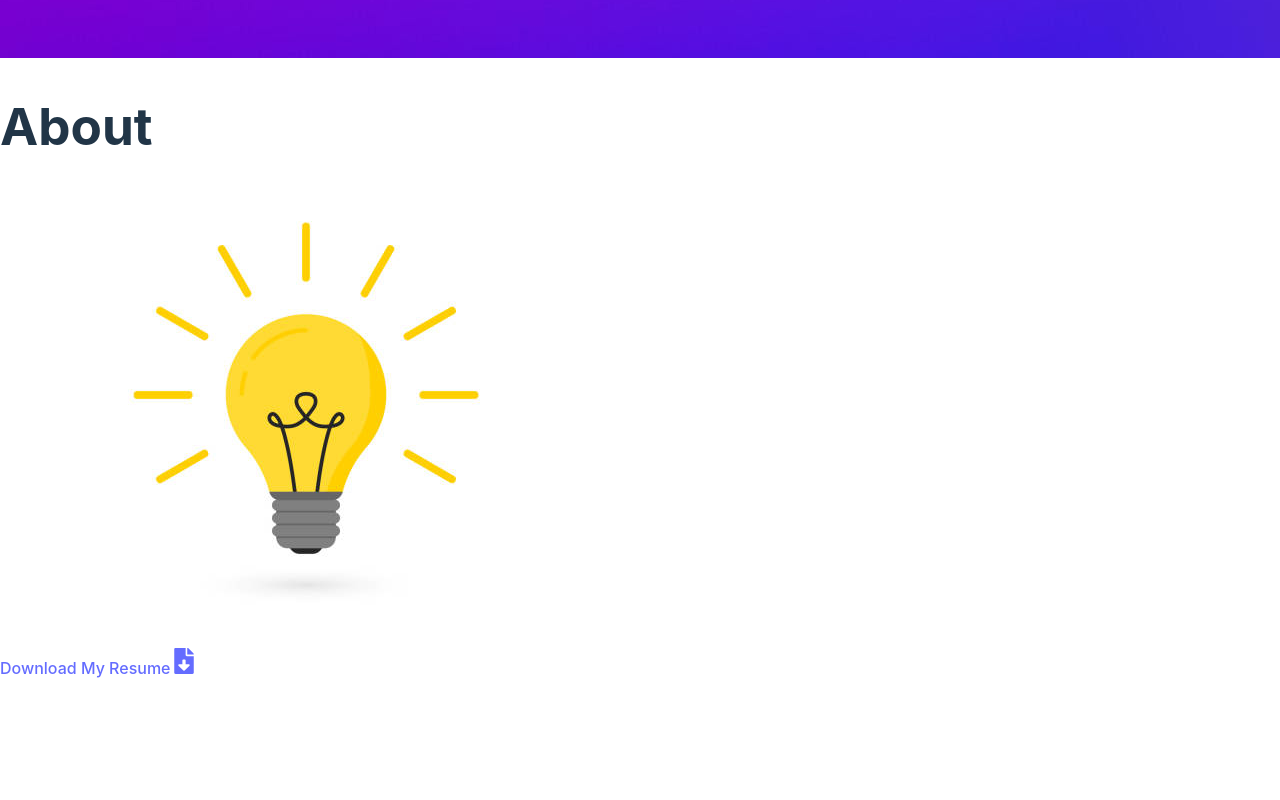
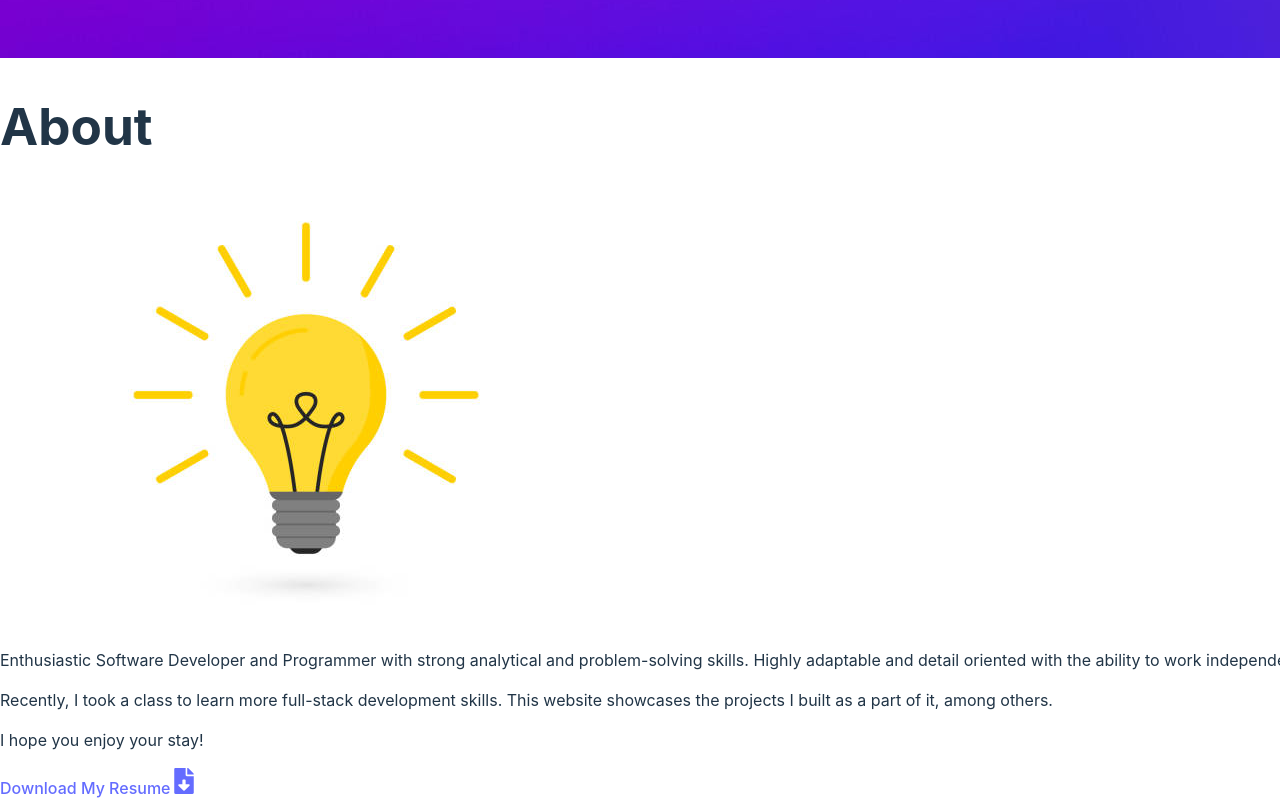
Before and after one commit to spm61/react-profile-site, a React (Vite) app: page /react-portfolio/about in a window 1280 px wide. Shown: the part 4002-4802 px from the top of the page. Before the commit the page ends 4682 px from the top, so only its background shows below. Built offline with nearby package versions, Linux system fonts and the light colour scheme.

Commit message:
add about text.

```diff
--- a/src/components/About.jsx
+++ b/src/components/About.jsx
@@ -9,7 +9,7 @@ const About = () => {
       <img
         className='w-full h-screen object-cover object-center'
         src={gradient}
-        alt=''
+        alt='Background Gradient'
       />
       <div className='w-full h-screen absolute top-0 left-0 bg-white/50'>
         <div className='max-w-[1040px] m-auto md:pl-20 p-4 sm:py-10 py-4'>
@@ -19,15 +19,21 @@ const About = () => {
           <img
             className='object-center mx-auto sm:max-w-3xl max-w-[300px] sm:mt-10 mt-4 rounded-md shadow-xl shadow-gray-900'
             src={lightbulb}
-            alt=''
+            alt='A bright lighbulb'
           />
 
           <div className='justify-center items-center'>
             <p className='font-medium text-center sm:text-2xl text-md max-w-5xl sm:mt-10 mt-8 text-gray-800'>
+            Enthusiastic Software Developer and Programmer with strong analytical and problem-solving skills.
+            Highly adaptable and detail oriented with the ability to work independently or on a team to create user-friendly systems and applications.
+            Able to rapidly learn advanced concepts and technology on the fly to bring my best energy each day.
             </p>
             <p className='font-medium text-center sm:text-2xl text-md max-w-5xl sm:mt-4 mt-2 text-gray-800'>
+              Recently, I took a class to learn more full-stack development skills.  This website showcases the projects I built as a part of it,
+              among others.
             </p>
             <p className='font-medium text-center sm:text-2xl text-md max-w-5xl sm:mt-4 mt-2 text-gray-800'>
+              I hope you enjoy your stay!
             </p>
           </div>
         </div>
```
